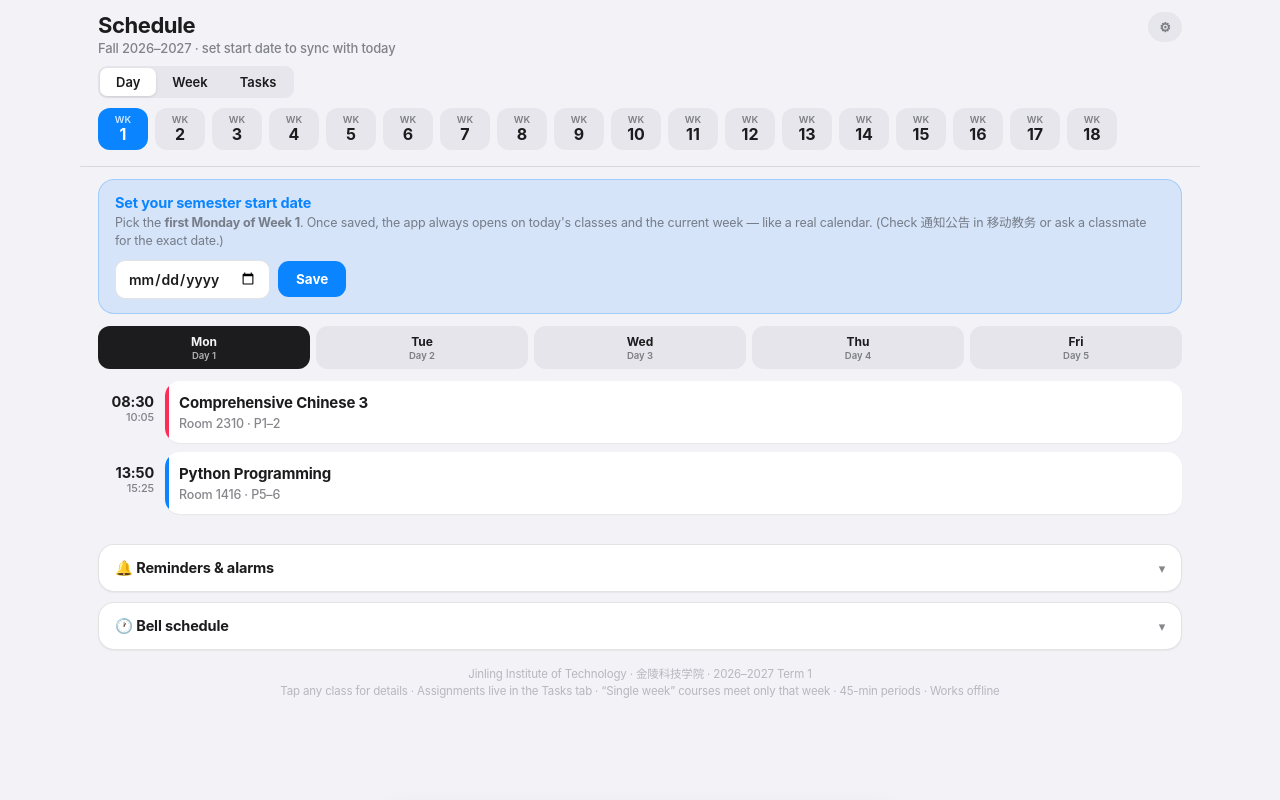
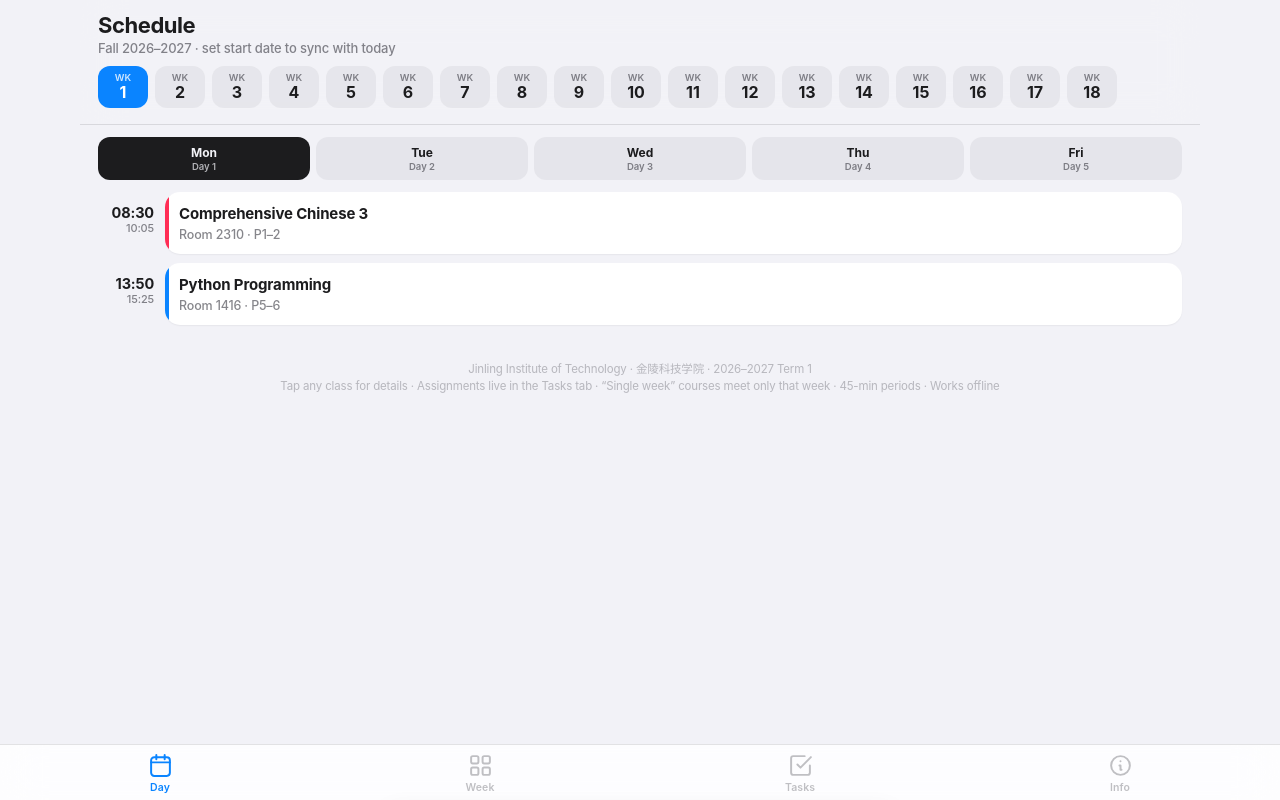
Before and after one commit to mrhuangweilong2007-design/MySchedule, a plain HTML site: page index.html in a window 1280 px wide. Drawn offline with Linux system fonts and the light colour scheme.

Commit message:
Add files via upload

```diff
--- a/index.html
+++ b/index.html
@@ -28,7 +28,7 @@
     --bg: #f2f2f7; --bg-elevated: #ffffff;
     --label: #1c1c1e; --label-2: rgba(60,60,67,0.62); --label-3: rgba(60,60,67,0.32);
     --fill: rgba(120,120,128,0.10); --fill-2: rgba(120,120,128,0.16);
-    --hairline: rgba(60,60,67,0.14); --sheet: #ffffff;
+    --hairline: rgba(60,60,67,0.14); --sheet: #ffffff; --tabbar-bg: rgba(255,255,255,0.86);
     --shadow: 0 1px 2px rgba(0,0,0,0.04), 0 8px 24px rgba(0,0,0,0.06);
     --shadow-card: 0 1px 1.5px rgba(0,0,0,0.05);
     --blur-bg: rgba(242,242,247,0.78);
@@ -46,7 +46,7 @@
       --bg: #000; --bg-elevated: #1c1c1e;
       --label: #fff; --label-2: rgba(235,235,245,0.62); --label-3: rgba(235,235,245,0.30);
       --fill: rgba(118,118,128,0.18); --fill-2: rgba(118,118,128,0.26);
-      --hairline: rgba(84,84,88,0.5); --sheet: #1c1c1e;
+      --hairline: rgba(84,84,88,0.5); --sheet: #1c1c1e; --tabbar-bg: rgba(28,28,30,0.82);
       --shadow: 0 8px 30px rgba(0,0,0,0.5); --shadow-card: 0 1px 2px rgba(0,0,0,0.3);
       --blur-bg: rgba(20,20,22,0.78);
       --c-cs-bg: rgba(10,132,255,0.20); --c-math-bg: rgba(94,92,230,0.22); --c-lang-bg: rgba(255,55,95,0.20);
@@ -60,7 +60,7 @@
   body {
     font-family: -apple-system, BlinkMacSystemFont, "SF Pro Display", "SF Pro Text", "Helvetica Neue", system-ui, sans-serif;
     background: var(--bg); color: var(--label); -webkit-font-smoothing: antialiased;
-    letter-spacing: -0.01em; padding-bottom: env(safe-area-inset-bottom);
+    letter-spacing: -0.01em; padding-bottom: calc(58px + env(safe-area-inset-bottom));
   }
   .wrap { max-width: 1120px; margin: 0 auto; }
 
@@ -76,23 +76,37 @@
   .sub { margin-top: 2px; font-size: 13px; color: var(--label-2); font-weight: 500; }
   .sub b { color: var(--c-cs); font-weight: 700; }
   .head-btns { display: flex; gap: 7px; align-items: center; }
-  .today-btn, .gear-btn {
+  .today-btn {
     appearance: none; border: 0; cursor: pointer; font: inherit; font-size: 13px; font-weight: 650;
     padding: 7px 13px; border-radius: 18px; background: var(--fill); color: var(--c-cs); transition: transform 0.15s;
   }
-  .gear-btn { padding: 7px 11px; color: var(--label-2); }
-  .today-btn:active, .gear-btn:active { transform: scale(0.94); }
-  .segrow { display: flex; align-items: center; justify-content: space-between; margin-top: 10px; }
-  .segmented { display: inline-flex; background: var(--fill); border-radius: 9px; padding: 2px; position: relative; }
-  .segmented button {
-    appearance: none; border: 0; background: transparent; cursor: pointer; font: inherit; font-size: 13px;
-    font-weight: 600; color: var(--label); padding: 6px 16px; border-radius: 7px; position: relative; z-index: 2;
+  .today-btn:active { transform: scale(0.94); }
+  .add-fab {
+    appearance: none; border: 0; cursor: pointer; width: 40px; height: 40px; border-radius: 50%;
+    background: var(--c-cs); color: #fff;
+    display: none; align-items: center; justify-content: center; transition: transform 0.15s;
+    box-shadow: 0 4px 12px rgba(0,122,255,0.35);
   }
-  .seg-thumb {
-    position: absolute; top: 2px; left: 2px; height: calc(100% - 4px); background: var(--bg-elevated);
-    border-radius: 7px; z-index: 1; box-shadow: 0 1px 3px rgba(0,0,0,0.12);
-    transition: transform 0.32s cubic-bezier(0.32,0.72,0,1), width 0.32s cubic-bezier(0.32,0.72,0,1);
+  .add-fab svg { width: 22px; height: 22px; }
+  .add-fab:active { transform: scale(0.9); }
+
+  /* ---------- Bottom tab bar ---------- */
+  .tabbar {
+    position: fixed; left: 0; right: 0; bottom: 0; z-index: 50;
+    display: flex; background: var(--tabbar-bg);
+    backdrop-filter: saturate(180%) blur(20px); -webkit-backdrop-filter: saturate(180%) blur(20px);
+    border-top: 0.5px solid var(--hairline);
+    padding-bottom: env(safe-area-inset-bottom);
   }
+  .tabbar button {
+    flex: 1; appearance: none; border: 0; background: transparent; cursor: pointer; font: inherit;
+    display: flex; flex-direction: column; align-items: center; gap: 3px; padding: 8px 0 6px;
+    color: var(--label-3); transition: color 0.15s;
+  }
+  .tabbar button.active { color: var(--c-cs); }
+  .tabbar button svg { width: 25px; height: 25px; stroke-width: 1.9; }
+  .tabbar .tb-label { font-size: 10.5px; font-weight: 600; letter-spacing: 0.01em; }
+
   .week-scroll { display: flex; gap: 7px; overflow-x: auto; padding: 10px 0 8px; scrollbar-width: none; }
   .week-scroll::-webkit-scrollbar { display: none; }
   .week-pill {
@@ -201,8 +215,10 @@
   /* ---------- Collapsible panels ---------- */
   .panel { margin: 10px 18px 0; background: var(--bg-elevated); border-radius: 16px; box-shadow: var(--shadow-card); border: 0.5px solid var(--hairline); overflow: hidden; }
   .panel-head { display: flex; align-items: center; justify-content: space-between; padding: 14px 16px; cursor: pointer; }
-  .panel-head .pt { font-size: 14.5px; font-weight: 700; }
-  .panel-head .px { font-size: 13px; color: var(--label-2); transition: transform 0.3s; }
+  .panel-head .pt { font-size: 14.5px; font-weight: 700; display: flex; align-items: center; gap: 9px; }
+  .panel-head .pt svg { width: 18px; height: 18px; stroke-width: 1.9; color: var(--c-cs); flex: 0 0 auto; }
+  .panel-head .px { color: var(--label-3); transition: transform 0.3s; display: flex; }
+  .panel-head .px svg { width: 16px; height: 16px; stroke-width: 2.2; }
   .panel.open .px { transform: rotate(180deg); }
   .panel-body { max-height: 0; overflow: hidden; transition: max-height 0.4s cubic-bezier(0.32,0.72,0,1); }
   .panel.open .panel-body { max-height: 2400px; }
@@ -284,9 +300,10 @@
     display: flex; align-items: center; justify-content: center;
   }
   .tcal:active { opacity: 0.6; }
-  .tasks-empty { text-align: center; padding: 44px 20px 30px; }
-  .tasks-empty .big { font-size: 36px; margin-bottom: 6px; }
-  .tasks-empty .msg { font-size: 14.5px; font-weight: 600; color: var(--label-2); }
+  .tasks-empty { text-align: center; padding: 90px 20px 30px; display: flex; flex-direction: column; align-items: center; }
+  .tasks-empty .empty-icon { width: 46px; height: 46px; color: var(--label-3); margin-bottom: 18px; }
+  .tasks-empty .empty-title { font-size: 20px; font-weight: 700; color: var(--label); margin-bottom: 6px; }
+  .tasks-empty .empty-sub { font-size: 14.5px; font-weight: 500; color: var(--label-2); }
 
   /* due dots on day tabs & week pills */
   .day-tab.due-tab::before { content:""; position:absolute; top: 5px; right: 8px; width: 5px; height: 5px; border-radius: 50%; background: var(--c-due); }
@@ -323,35 +340,17 @@
     <div class="head-inner">
       <div class="head-top">
         <div>
-          <h1>Schedule</h1>
+          <h1 id="headTitle">Schedule</h1>
           <div class="sub" id="subline">Fall 2026–2027</div>
         </div>
         <div class="head-btns">
           <button class="today-btn" id="todayBtn" style="display:none">Today</button>
-          <button class="gear-btn" id="gearBtn" title="Settings">⚙︎</button>
-        </div>
-      </div>
-      <div class="segrow">
-        <div class="segmented" id="seg">
-          <span class="seg-thumb" id="segThumb"></span>
-          <button data-view="day" class="active">Day</button>
-          <button data-view="week">Week</button>
-          <button data-view="tasks">Tasks</button>
+          <button class="add-fab" id="addFab" title="New assignment"><svg viewBox="0 0 24 24" fill="none" stroke="currentColor" stroke-width="2.4" stroke-linecap="round"><path d="M12 5v14M5 12h14"/></svg></button>
         </div>
       </div>
       <div class="week-scroll" id="weekScroll"></div>
     </div>
   </header>
-
-  <!-- First-run setup -->
-  <div class="setup" id="setup" style="display:none">
-    <div class="st">Set your semester start date</div>
-    <div class="sd">Pick the <b>first Monday of Week 1</b>. Once saved, the app always opens on today's classes and the current week — like a real calendar. (Check 通知公告 in 移动教务 or ask a classmate for the exact date.)</div>
-    <div class="row">
-      <input type="date" id="setupDate">
-      <button class="save" id="setupSave">Save</button>
-    </div>
-  </div>
 
   <!-- Now / Next hero -->
   <div class="hero" id="hero"></div>
@@ -367,19 +366,30 @@
 
   <!-- Tasks view -->
   <div class="tasks" id="tasksView">
-    <button class="tadd" id="taskAddBtn">＋ New assignment</button>
     <div id="taskList"></div>
     <div class="pbtns" style="margin-top:16px">
-      <button class="pbtn" id="taskIcsAll">🗓 Add all to Calendar</button>
+      <button class="pbtn" id="taskIcsAll"><svg viewBox="0 0 24 24" fill="none" stroke="currentColor" stroke-width="1.9" stroke-linecap="round" stroke-linejoin="round" style="width:15px;height:15px;vertical-align:-2px;margin-right:6px"><rect x="3" y="4" width="18" height="18" rx="3"/><path d="M3 9h18M8 2v4M16 2v4"/></svg>Add all to Calendar</button>
       <button class="pbtn" id="taskIcsCopy">Copy .ics</button>
     </div>
-    <div class="phint" id="taskHint">Each assignment imports with three alerts — 3 days, 1 day, and 2 hours before it's due. Tap the circle to mark done; tap 🗓 on a row for just that one.</div>
+    <div class="phint" id="taskHint">Each assignment imports with three alerts — 3 days, 1 day, and 2 hours before it's due. Tap the circle to mark done; tap the calendar icon on a row to export just that one.</div>
+  </div>
+
+  <!-- Info view -->
+  <div class="infoview" id="infoView" style="display:none">
+  <!-- First-run setup -->
+  <div class="setup" id="setup" style="display:none">
+    <div class="st">Set your semester start date</div>
+    <div class="sd">Pick the <b>first Monday of Week 1</b>. Once saved, the app always opens on today's classes and the current week — like a real calendar. (Check 通知公告 in 移动教务 or ask a classmate for the exact date.)</div>
+    <div class="row">
+      <input type="date" id="setupDate">
+      <button class="save" id="setupSave">Save</button>
+    </div>
   </div>
 
   <!-- Reminders -->
   <div class="panel" id="remPanel">
     <div class="panel-head" data-toggle="remPanel">
-      <span class="pt">🔔 Reminders &amp; alarms</span><span class="px">▾</span>
+      <span class="pt"><svg viewBox="0 0 24 24" fill="none" stroke="currentColor" stroke-linecap="round" stroke-linejoin="round"><path d="M18 8a6 6 0 0 0-12 0c0 7-3 9-3 9h18s-3-2-3-9"/><path d="M13.7 21a2 2 0 0 1-3.4 0"/></svg>Reminders &amp; alarms</span><span class="px"><svg viewBox="0 0 24 24" fill="none" stroke="currentColor" stroke-linecap="round" stroke-linejoin="round"><path d="M6 9l6 6 6-6"/></svg></span>
     </div>
     <div class="panel-body"><div class="panel-inner">
       <div class="pnote">Calendar alerts fire <b>before</b> class by the lead time below — set it <b>before</b> downloading. If you already imported an older file, delete those events and re-import: alerts are baked in at download time.</div>
@@ -411,9 +421,11 @@
   <!-- Bell schedule -->
   <div class="panel" id="bellPanel">
     <div class="panel-head" data-toggle="bellPanel">
-      <span class="pt">🕐 Bell schedule</span><span class="px">▾</span>
+      <span class="pt"><svg viewBox="0 0 24 24" fill="none" stroke="currentColor" stroke-linecap="round" stroke-linejoin="round"><circle cx="12" cy="12" r="9"/><path d="M12 7v5l3 2"/></svg>Bell schedule</span><span class="px"><svg viewBox="0 0 24 24" fill="none" stroke="currentColor" stroke-linecap="round" stroke-linejoin="round"><path d="M6 9l6 6 6-6"/></svg></span>
     </div>
     <div class="panel-body"><div class="panel-inner" id="bellBody"></div></div>
+  </div>
+
   </div>
 
   <div class="footnote">
@@ -424,6 +436,26 @@
 
 <div class="scrim" id="scrim"></div>
 <div class="sheet" id="sheet"><div class="grabber"></div><div id="sheetBody"></div></div>
+
+  <!-- Bottom tab bar -->
+  <nav class="tabbar" id="tabbar">
+    <button data-view="day" class="active" aria-label="Day">
+      <svg viewBox="0 0 24 24" fill="none" stroke="currentColor" stroke-linecap="round" stroke-linejoin="round"><rect x="3" y="4" width="18" height="18" rx="3"/><path d="M3 9h18M8 2v4M16 2v4"/></svg>
+      <span class="tb-label">Day</span>
+    </button>
+    <button data-view="week" aria-label="Week">
+      <svg viewBox="0 0 24 24" fill="none" stroke="currentColor" stroke-linecap="round" stroke-linejoin="round"><rect x="3" y="3" width="7" height="7" rx="1.5"/><rect x="14" y="3" width="7" height="7" rx="1.5"/><rect x="3" y="14" width="7" height="7" rx="1.5"/><rect x="14" y="14" width="7" height="7" rx="1.5"/></svg>
+      <span class="tb-label">Week</span>
+    </button>
+    <button data-view="tasks" aria-label="Tasks">
+      <svg viewBox="0 0 24 24" fill="none" stroke="currentColor" stroke-linecap="round" stroke-linejoin="round"><path d="M9 11l3 3L22 4"/><path d="M21 12v7a2 2 0 0 1-2 2H5a2 2 0 0 1-2-2V5a2 2 0 0 1 2-2h11"/></svg>
+      <span class="tb-label">Tasks</span>
+    </button>
+    <button data-view="info" aria-label="Info">
+      <svg viewBox="0 0 24 24" fill="none" stroke="currentColor" stroke-linecap="round" stroke-linejoin="round"><circle cx="12" cy="12" r="9"/><path d="M12 8h.01M11 12h1v4h1"/></svg>
+      <span class="tb-label">Info</span>
+    </button>
+  </nav>
 
 <script>
 // ================= Data =================
@@ -522,13 +554,19 @@ let state = {
 // ================= Header / subline =================
 function renderSub(){
   const el = document.getElementById('subline');
+  if (state.view === 'tasks'){
+    const pend = tasks.filter(k=>!k.done).length, done = tasks.filter(k=>k.done).length;
+    el.textContent = `${pend} pending · ${done} completed`;
+    return;
+  }
+  if (state.view === 'info'){ el.textContent = 'JIT · Fall 2026–2027'; return; }
   const t = todayInfo();
   if (!t.known){ el.innerHTML = 'Fall 2026–2027 · set start date to sync with today'; return; }
   const dstr = t.now.toLocaleDateString('en-GB',{weekday:'short', day:'numeric', month:'short'});
   if (!t.inSemester){
     el.innerHTML = t.week < 1 ? `${dstr} · semester starts in <b>${Math.ceil((week1Monday()-t.now)/86400000)} days</b>` : `${dstr} · semester ended`;
   } else {
-    el.innerHTML = `${dstr} · <b>Week ${t.week}</b>${t.isWeekend ? ' · Weekend 🎉' : ''}`;
+    el.innerHTML = `${dstr} · <b>Week ${t.week}</b>${t.isWeekend ? ' · Weekend' : ''}`;
   }
 }
 
@@ -589,13 +627,7 @@ function renderSetup(){
     refresh();
   };
 }
-document.getElementById('gearBtn').onclick = () => {
-  // reopen setup to change the date
-  settings.start ? (document.getElementById('setup').style.display =
-    document.getElementById('setup').style.display === 'none' ? '' : 'none') : null;
-  if (settings.start) document.getElementById('setupDate').value = settings.start;
-  if (!settings.start) document.getElementById('setup').scrollIntoView({behavior:'smooth'});
-};
+// settings live in the Info tab now
 
 // ================= Hero (Now / Next) =================
 function renderHero(){
@@ -631,15 +663,17 @@ function renderHero(){
 }
 
 // ================= Segmented =================
-const seg = document.getElementById('seg');
-const segThumb = document.getElementById('segThumb');
-function moveThumb(){ const btn = seg.querySelector('button.active'); if(!btn) return; segThumb.style.width = btn.offsetWidth+'px'; segThumb.style.transform = `translateX(${btn.offsetLeft-2}px)`; }
-seg.querySelectorAll('button').forEach(btn=>{
+const tabbar = document.getElementById('tabbar');
+const headTitle = document.getElementById('headTitle');
+const addFab = document.getElementById('addFab');
+const VIEW_TITLES = { day: 'Schedule', week: 'Schedule', tasks: 'Assignments', info: 'Info' };
+tabbar.querySelectorAll('button').forEach(btn=>{
   btn.onclick = () => {
-    seg.querySelectorAll('button').forEach(b=>b.classList.remove('active'));
-    btn.classList.add('active'); state.view = btn.dataset.view; moveThumb(); refresh();
+    tabbar.querySelectorAll('button').forEach(b=>b.classList.remove('active'));
+    btn.classList.add('active'); state.view = btn.dataset.view; refresh();
   };
 });
+addFab.onclick = () => openTaskAdd();
 
 // ================= Day tabs =================
 const dayTabs = document.getElementById('dayTabs');
@@ -705,8 +739,8 @@ function renderAgenda(){
       </div>`;
     row.querySelector('.acard').onclick = ()=>{
       state.view = 'tasks';
-      seg.querySelectorAll('button').forEach(b=>b.classList.toggle('active', b.dataset.view==='tasks'));
-      moveThumb(); refresh();
+      tabbar.querySelectorAll('button').forEach(b=>b.classList.toggle('active', b.dataset.view==='tasks'));
+      refresh();
     };
     list.appendChild(row);
   });
@@ -835,7 +869,7 @@ document.querySelectorAll('.panel-head').forEach(h=>{
       const a = document.createElement('a'); a.href = url; a.download = 'JIT-fall-schedule.ics';
       document.body.appendChild(a); a.click(); a.remove();
       setTimeout(()=>URL.revokeObjectURL(url), 1500);
-      hint.textContent = 'Downloaded ✓ Open it on your phone → Add All. Alert: ' + remLead.options[remLead.selectedIndex].text + '.';
+      hint.textContent = 'Downloaded. Open it on your phone → Add All. Alert: ' + remLead.options[remLead.selectedIndex].text + '.';
     }catch(e){ hint.textContent = 'Download blocked — use Copy, paste into a note, save as schedule.ics.'; }
   };
   document.getElementById('copyIcs').onclick = ()=>{
@@ -843,7 +877,7 @@ document.querySelectorAll('.panel-head').forEach(h=>{
     if (!ics){ hint.textContent = 'Set the Week 1 start date first.'; return; }
     if (navigator.clipboard && navigator.clipboard.writeText){
       navigator.clipboard.writeText(ics).then(
-        ()=> hint.textContent = 'Copied ✓ Paste into a plain-text note, save as schedule.ics, open to import.',
+        ()=> hint.textContent = 'Copied. Paste into a plain-text note, save as schedule.ics, open to import.',
         ()=> hint.textContent = 'Copy failed — try Download.');
     } else hint.textContent = 'Copy unsupported — try Download.';
   };
@@ -926,7 +960,11 @@ const isUrgentTask = k => { const diff = k.due - Date.now(); return !k.done && d
 function renderTasksList(){
   const box = document.getElementById('taskList');
   if (!tasks.length){
-    box.innerHTML = '<div class="tasks-empty"><div class="big">📚</div><div class="msg">No assignments yet — add your first one</div></div>';
+    box.innerHTML = '<div class="tasks-empty">' +
+      '<svg class="empty-icon" viewBox="0 0 24 24" fill="none" stroke="currentColor" stroke-width="1.6" stroke-linecap="round" stroke-linejoin="round"><path d="M2 3h6a4 4 0 0 1 4 4v14a3 3 0 0 0-3-3H2z"/><path d="M22 3h-6a4 4 0 0 0-4 4v14a3 3 0 0 1 3-3h7z"/></svg>' +
+      '<div class="empty-title">No assignments yet</div>' +
+      '<div class="empty-sub">Tap + to add your first assignment</div>' +
+      '</div>';
     return;
   }
   const now = Date.now(), monNow = mondayOf(now);
@@ -961,7 +999,7 @@ function renderTasksList(){
           '<div class="ttitle">' + escHtml(k.title) + '</div>' +
           '<div class="tdue' + dueCls + '">' + (k.done ? 'Done' : 'Due ' + fmtDueText(k.due)) + '</div>' +
         '</div>' +
-        '<button class="tcal" title="Add to Calendar">🗓</button>';
+        '<button class="tcal" title="Add to Calendar"><svg viewBox="0 0 24 24" fill="none" stroke="currentColor" stroke-width="1.9" stroke-linecap="round" stroke-linejoin="round" style="width:17px;height:17px"><rect x="3" y="4" width="18" height="18" rx="3"/><path d="M3 9h18M8 2v4M16 2v4"/></svg></button>';
       row.onclick = () => { k.done = !k.done; saveTasks(); refresh(); };
       row.querySelector('.tcal').onclick = (e) => { e.stopPropagation(); downloadTasksICS([k]); };
       card.appendChild(row);
@@ -999,11 +1037,11 @@ function openTaskAdd(){
     if (!title || !date) return;
     tasks.push({ id: 't'+Date.now(), course: selCat.n, cat: selCat.cat, title, due: new Date(date+'T'+time).getTime(), done: false });
     saveTasks(); closeSheet(); refresh();
-    document.getElementById('taskHint').textContent = 'Added ✓ Tap 🗓 on the row to bake its three alerts into your Calendar.';
+    document.getElementById('taskHint').textContent = 'Added. Tap the calendar icon on the row to bake its three alerts into your Calendar.';
   };
   scrim.classList.add('show'); sheet.classList.add('show');
 }
-document.getElementById('taskAddBtn').onclick = openTaskAdd;
+// (assignment add is triggered by the header + FAB)
 
 // ---- tasks → .ics (3 alerts: 3 days / 1 day / 2 hours) ----
 function buildTasksICS(list){
@@ -1015,7 +1053,7 @@ function buildTasksICS(list){
     const sum = (k.course && k.course !== 'Other' ? k.course + ' — ' : '') + k.title;
     out.push('BEGIN:VEVENT','UID:task-'+k.id+'@schedule','DTSTAMP:'+stamp,
       'DTSTART:'+dt(k.due),'DTEND:'+dt(k.due + 30*60000),
-      'SUMMARY:'+esc('📌 '+sum),'DESCRIPTION:'+esc('Assignment deadline · JIT Schedule'));
+      'SUMMARY:'+esc(sum),'DESCRIPTION:'+esc('Assignment deadline · JIT Schedule'));
     [['-P3D','3 days'],['-P1D','1 day'],['-PT2H','2 hours']].forEach(a => {
       out.push('BEGIN:VALARM','TRIGGER:'+a[0],'ACTION:DISPLAY','DESCRIPTION:'+esc(sum+' due in '+a[1]),'END:VALARM');
     });
@@ -1032,7 +1070,7 @@ function downloadTasksICS(list){
     const a = document.createElement('a'); a.href = url; a.download = list.length===1 ? 'assignment.ics' : 'JIT-assignments.ics';
     document.body.appendChild(a); a.click(); a.remove();
     setTimeout(()=>URL.revokeObjectURL(url), 1500);
-    hint.textContent = 'Downloaded ✓ Open it → Add All. Alerts: 3 days, 1 day, 2 hours before.';
+    hint.textContent = 'Downloaded. Open it → Add All. Alerts: 3 days, 1 day, 2 hours before.';
   } catch(e){ hint.textContent = 'Download blocked — use Copy .ics, paste into a note, save as assignments.ics.'; }
 }
 document.getElementById('taskIcsAll').onclick = () => {
@@ -1047,28 +1085,35 @@ document.getElementById('taskIcsCopy').onclick = () => {
   if (!pending.length){ hint.textContent = 'Nothing pending to export.'; return; }
   if (navigator.clipboard && navigator.clipboard.writeText){
     navigator.clipboard.writeText(buildTasksICS(pending)).then(
-      ()=> hint.textContent = 'Copied ✓ Paste into a plain-text note, save as assignments.ics, open to import.',
+      ()=> hint.textContent = 'Copied. Paste into a plain-text note, save as assignments.ics, open to import.',
       ()=> hint.textContent = 'Copy failed — try Add all.');
   } else hint.textContent = 'Copy unsupported — try Add all.';
 };
 
 // ================= Refresh =================
 function refresh(){
-  renderSub(); renderPills(); renderSetup(); syncTodayBtn();
-  document.getElementById('dayView').style.display = state.view==='day' ? 'block' : 'none';
-  document.getElementById('weekView').style.display = state.view==='week' ? 'block' : 'none';
-  document.getElementById('tasksView').style.display = state.view==='tasks' ? 'block' : 'none';
-  weekScroll.style.display = state.view==='tasks' ? 'none' : '';
-  if (state.view==='day'){ renderDayTabs(); renderAgenda(); }
-  else if (state.view==='week'){ renderGrid(); }
-  else { renderTasksList(); }
-  if (state.view==='tasks'){ const h = document.getElementById('hero'); h.style.display='none'; h.innerHTML=''; }
-  else renderHero();
+  const v = state.view;
+  headTitle.textContent = VIEW_TITLES[v] || 'Schedule';
+  addFab.style.display = v === 'tasks' ? 'flex' : 'none';
+  tabbar.querySelectorAll('button').forEach(b=>b.classList.toggle('active', b.dataset.view===v));
+
+  renderSub(); renderSetup(); syncTodayBtn();
+  weekScroll.style.display = (v==='day' || v==='week') ? '' : 'none';
+  if (v!=='day' && v!=='week') { /* pills hidden */ } else renderPills();
+
+  document.getElementById('dayView').style.display = v==='day' ? 'block' : 'none';
+  document.getElementById('weekView').style.display = v==='week' ? 'block' : 'none';
+  document.getElementById('tasksView').style.display = v==='tasks' ? 'block' : 'none';
+  document.getElementById('infoView').style.display = v==='info' ? 'block' : 'none';
+
+  if (v==='day'){ renderDayTabs(); renderAgenda(); }
+  else if (v==='week'){ renderGrid(); }
+  else if (v==='tasks'){ renderTasksList(); }
+
+  const h = document.getElementById('hero');
+  if (v==='day'){ renderHero(); } else { h.style.display='none'; h.innerHTML=''; }
 }
 refresh();
-setTimeout(moveThumb, 60);
-window.addEventListener('resize', moveThumb);
-window.addEventListener('load', moveThumb);
 // keep "Now / Next" fresh
 setInterval(()=>{ renderHero(); if(state.view==='day') renderAgenda(); renderSub(); }, 60000);
 
@@ -1079,5 +1124,6 @@ if ('serviceWorker' in navigator) {
   });
 }
 </script>
+
 </body>
 </html>
--- a/sw.js
+++ b/sw.js
@@ -1,6 +1,6 @@
 /* JIT Schedule — service worker
    Offline-first. Bump CACHE when you change any file to force an update. */
-const CACHE = 'jit-schedule-v3';
+const CACHE = 'jit-schedule-v5';
 
 const ASSETS = [
   './',
```
